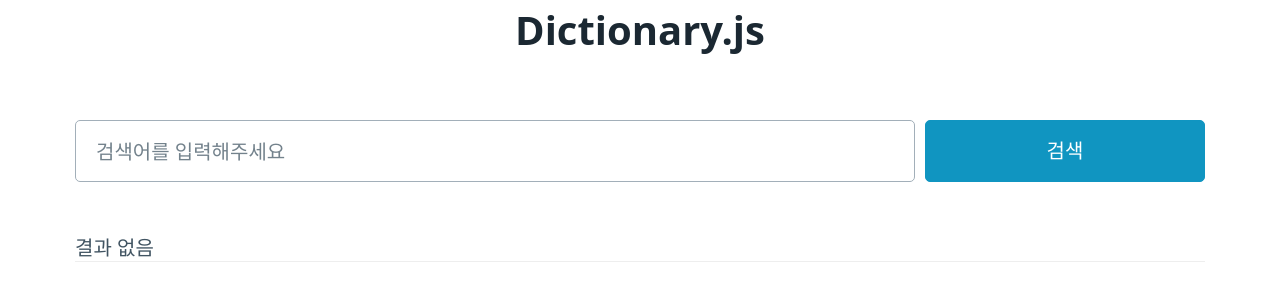
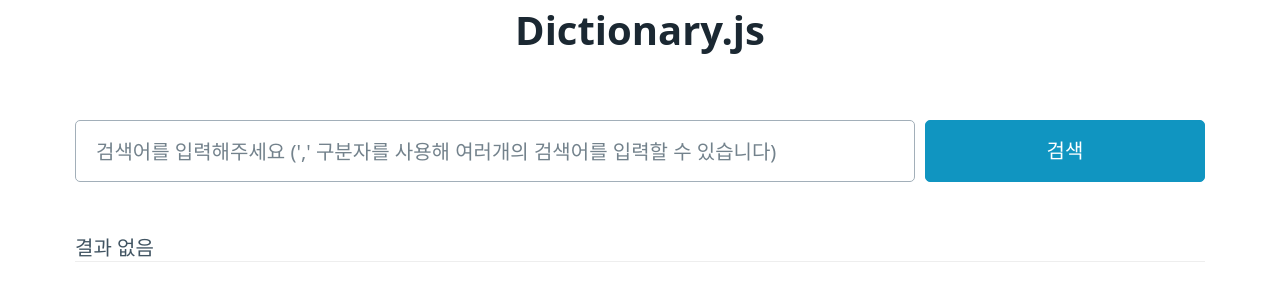
Before and after one commit to devcomfort/dictionary-app, a React (Vite) app: page / in a window 1280 px wide. Shown: the top 300 px of the page. Built offline with nearby package versions, Linux system fonts and the light colour scheme.

Commit message:
복수 단어 검색을 위한 placeholder 수정

```diff
--- a/src/components/Searchbar.jsx
+++ b/src/components/Searchbar.jsx
@@ -26,7 +26,7 @@ export default ({ keyword, setSearchKeyword, isSearching, setIsSearching }) => {
 		>
 			<input
 				type="text"
-				placeholder="검색어를 입력해주세요"
+				placeholder="검색어를 입력해주세요 (',' 구분자를 사용해 여러개의 검색어를 입력할 수 있습니다)"
 				disabled={isSearching}
 				value={keyword}
 				onChange={(e) => {
```
